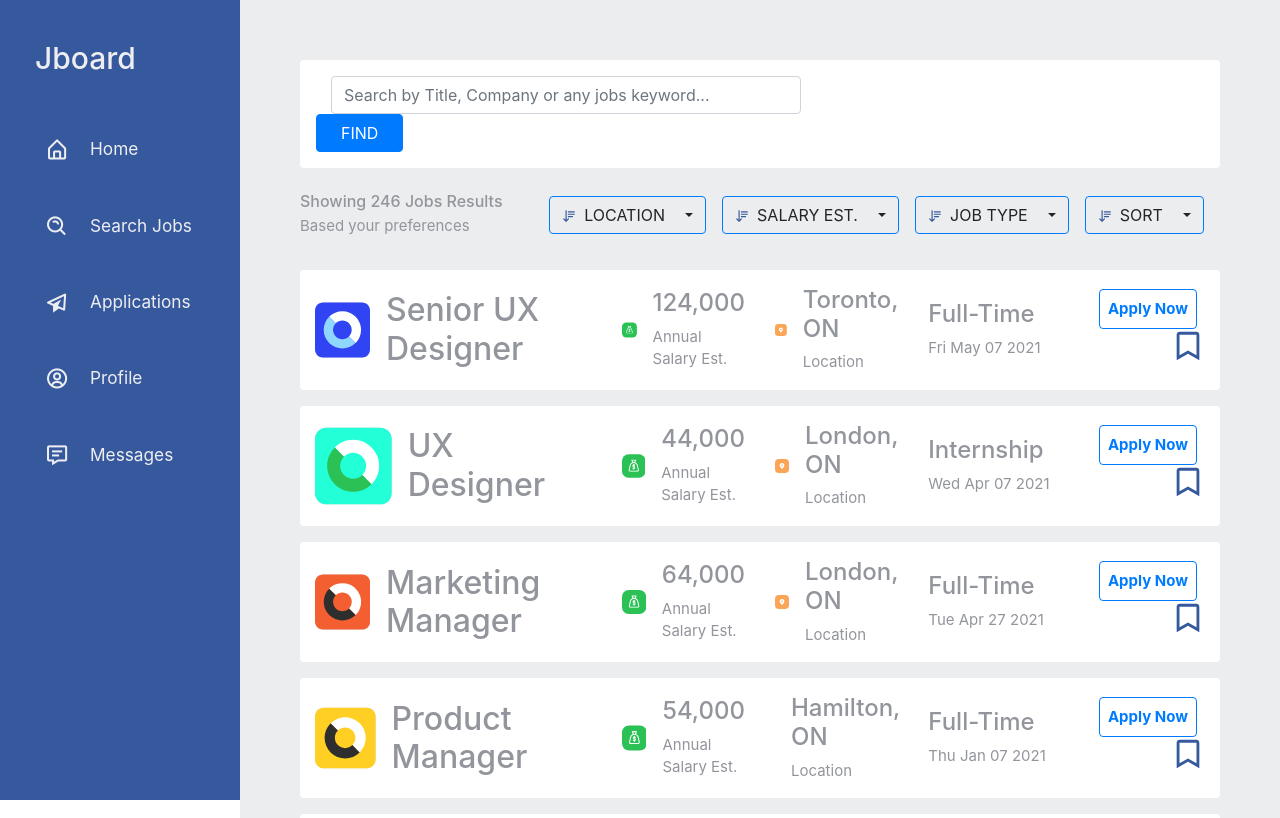
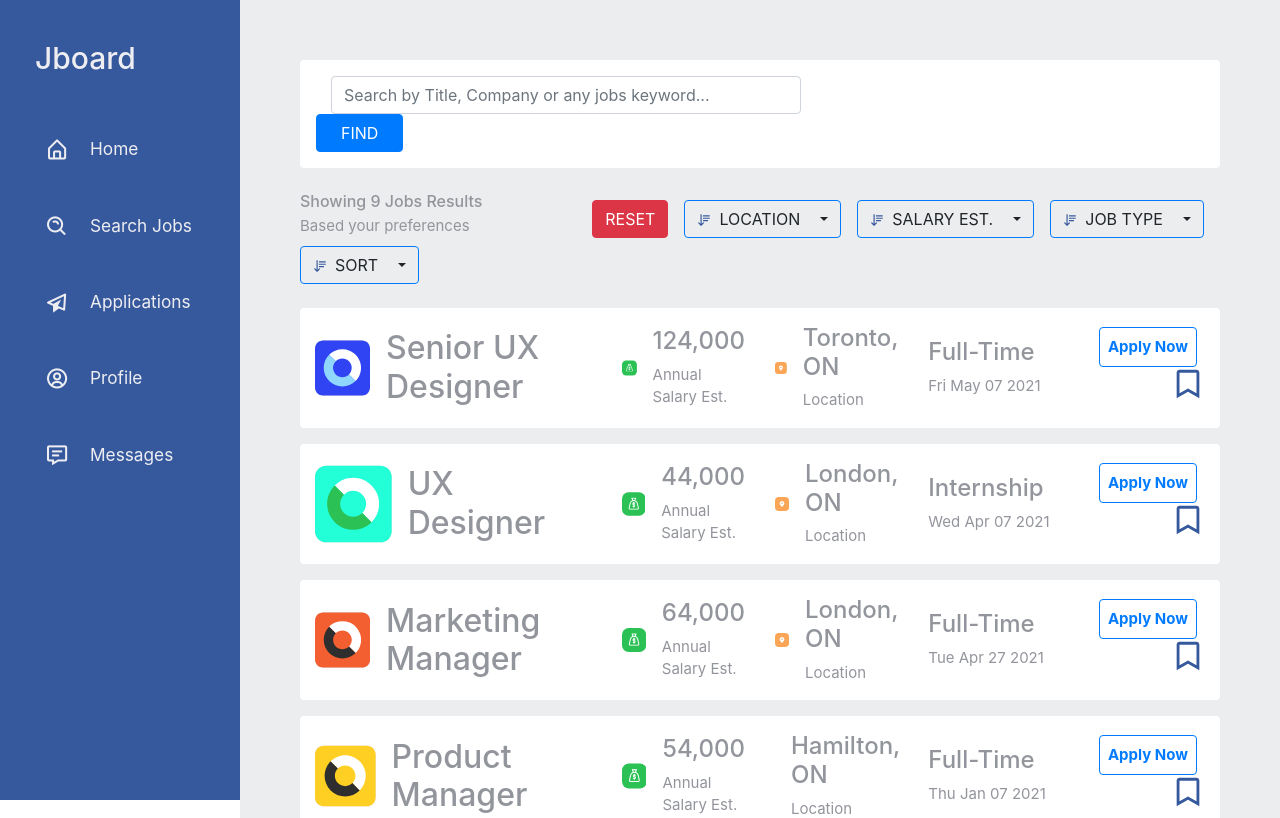
Before and after one commit to 9714park/Job-Board, a React (Create React App) app: page /jobs in a window 1280 px wide. Shown: the top 818 px of the page. Built offline with nearby package versions, Linux system fonts and the light colour scheme.

Commit message:
Add search input and onReset logic.

```diff
--- a/src/App.js
+++ b/src/App.js
@@ -5,26 +5,20 @@ import Dashboard from './components/dashboard/Dashboard';
 import SearchJobs from './components/jobs/SearchJobs';
 
 function App() {
-  let path = window.location.pathname;
-  path = path.split('/');
-  path = path[path.length - 1];
-
-  const routes = [{ url: '/', component: Dashboard }];
-
   return (
     <Router>
       <div className='App'>
         <Nav />
-        <Switch>
-          <div className='content'>
+        <div className='content'>
+          <Switch>
             <Route exact path='/'>
               <Dashboard />
             </Route>
             <Route exact path='/jobs'>
               <SearchJobs />
             </Route>
-          </div>
-        </Switch>
+          </Switch>
+        </div>
       </div>
     </Router>
   );
--- a/src/components/jobs/SearchFilter.js
+++ b/src/components/jobs/SearchFilter.js
@@ -1,5 +1,5 @@
 import React, { Fragment, useState, useEffect, useRef } from 'react';
-import { Dropdown } from 'react-bootstrap';
+import { Button, Dropdown } from 'react-bootstrap';
 
 function SearchFilter(props) {
   /* Use State */
@@ -93,9 +93,32 @@ function SearchFilter(props) {
       });
     }
   };
+
+  const onResetSelected = () => {
+    props.onReset();
+    setTypeFilterStatus({
+      name: '',
+      active: false,
+      filter: '',
+    });
+    setSalaryFilterStatus({
+      name: '',
+      active: false,
+      filter: 0,
+    });
+    setLocationFilterStatus({
+      name: '',
+      active: false,
+      filter: '',
+    });
+  };
+
   return (
     <Fragment>
-      <Dropdown className='dropdown custom-dropdown mb-0 mr-3 mt-3 mt-sm-0 mb-2'>
+      <Button className='mr-3' variant='danger' onClick={onResetSelected}>
+        RESET
+      </Button>
+      <Dropdown className='dropdown custom-dropdown mr-3'>
         <Dropdown.Toggle
           className='btn border border-primary text-black rounded i-false'
           role='button'
@@ -163,7 +186,7 @@ function SearchFilter(props) {
         </Dropdown.Menu>
       </Dropdown>
 
-      <Dropdown className='dropdown custom-dropdown mb-0 mr-3 mt-3 mt-sm-0 mb-2'>
+      <Dropdown className='dropdown custom-dropdown mr-3'>
         <Dropdown.Toggle
           className='btn border border-primary text-black rounded i-false'
           role='button'
@@ -233,7 +256,7 @@ function SearchFilter(props) {
         </Dropdown.Menu>
       </Dropdown>
 
-      <Dropdown className='dropdown custom-dropdown mb-0 mr-3 mt-3 mt-sm-0 mb-2'>
+      <Dropdown className='dropdown custom-dropdown mr-3'>
         <Dropdown.Toggle
           className='btn border border-primary text-black rounded i-false'
           role='button'
@@ -296,7 +319,7 @@ function SearchFilter(props) {
         </Dropdown.Menu>
       </Dropdown>
 
-      <Dropdown className='dropdown custom-dropdown mb-0 mr-3 mt-3 mt-sm-0 mb-2'>
+      <Dropdown className='dropdown custom-dropdown mr-3'>
         <Dropdown.Toggle
           className='btn border border-primary text-black rounded i-false'
           role='button'
--- a/src/components/jobs/SearchJobs.js
+++ b/src/components/jobs/SearchJobs.js
@@ -1,11 +1,12 @@
-import React, { Fragment, useState } from 'react';
-import { Link } from 'react-router-dom';
+import React, { Fragment, useState, useEffect } from 'react';
+import { Link, useParams } from 'react-router-dom';
 import SearchFilter from './SearchFilter';
 import './SearchJobs.css';
 
 function SearchJobs() {
   const dummyJobList = [
     {
+      id: 1,
       title: 'Senior UX Designer',
       salary: 124000,
       type: 'Full-Time',
@@ -15,6 +16,7 @@ function SearchJobs() {
       fill: ['#D3D3D3', '#3144F3', '#8FD7FF'],
     },
     {
+      id: 2,
       title: 'UX Designer',
       salary: 44000,
       type: 'Internship',
@@ -24,6 +26,7 @@ function SearchJobs() {
       fill: ['#D3D3D3', '#23FFD7', '#2BC155'],
     },
     {
+      id: 3,
       title: 'Marketing Manager',
       salary: 64000,
       type: 'Full-Time',
@@ -33,6 +36,7 @@ function SearchJobs() {
       fill: ['#D3D3D3', '#F35F31', '#2E2E2E'],
     },
     {
+      id: 4,
       title: 'Product Manager',
       salary: 54000,
       type: 'Full-Time',
@@ -42,6 +46,7 @@ function SearchJobs() {
       fill: ['#D3D3D3', '#FFCF23', '#2E2E2E'],
     },
     {
+      id: 5,
       title: 'Senior Engineer',
       salary: 165000,
       type: 'Full-Time',
@@ -51,6 +56,7 @@ function SearchJobs() {
       fill: ['#FBA556', '#3144F3', '#2E2E2E'],
     },
     {
+      id: 6,
       title: 'Web Developer',
       salary: 42000,
       type: 'Part-Time',
@@ -60,6 +66,7 @@ function SearchJobs() {
       fill: ['#FBA556', '#FFCF23', '#EFF331'],
     },
     {
+      id: 7,
       title: 'Web Developer',
       salary: 65000,
       type: 'Contract',
@@ -69,6 +76,7 @@ function SearchJobs() {
       fill: ['#D3D3D3', '#3144F3', '#8FD7FF'],
     },
     {
+      id: 8,
       title: 'Backend Engineer',
       salary: 112000,
       type: 'Full-Time',
@@ -78,6 +86,7 @@ function SearchJobs() {
       fill: ['#D3D3D3', '#23FFD7', '#2BC155'],
     },
     {
+      id: 9,
       title: 'Quality Assurance Tester',
       salary: 42000,
       type: 'Part-Time',
@@ -88,21 +97,7 @@ function SearchJobs() {
     },
   ];
   const [jobList, setJobList] = useState(dummyJobList);
-
-  const filterJobListByLocation = (location) => {
-    const filteredJobList = jobList.filter((job) => job.location.includes(location));
-    setJobList(filteredJobList);
-  };
-
-  const filterJobListBySalary = (salary) => {
-    const filteredJobList = jobList.filter((job) => job.salary >= salary);
-    setJobList(filteredJobList);
-  };
-
-  const filterJobListByType = (type) => {
-    const filteredJobList = jobList.filter((job) => job.type.includes(type));
-    setJobList(filteredJobList);
-  };
+  const [searchInput, setSearchInput] = useState('');
 
   const filterJobList = (filterObj) => {
     const { location, salary, type } = filterObj;
@@ -124,6 +119,26 @@ function SearchJobs() {
     setJobList(filteredJobList);
   };
 
+  const onSearchInput = (event) => {
+    setSearchInput(event.target.value);
+  };
+
+  const submitSearchInput = () => {
+    if (searchInput) {
+      let filteredJobList = dummyJobList;
+      filteredJobList = filteredJobList.filter((job) => {
+        return job.title.includes(searchInput);
+      });
+      setJobList(filteredJobList);
+    } else {
+      setJobList(dummyJobList);
+    }
+  };
+
+  const onReset = () => {
+    setSearchInput('');
+  };
+
   return (
     <Fragment>
       <div className='d-flex align-items-center flex-wrap search-job bg-white rounded py-3 px-md-3 px-0 mb-4'>
@@ -131,26 +146,32 @@ function SearchJobs() {
           <input
             className='form-control input-rounded mr-auto mb-md-0 mb-3'
             type='text'
+            value={searchInput}
             placeholder='Search by Title, Company or any jobs keyword...'
+            onChange={onSearchInput}
           />
         </div>
-        <Link to='/search-job' className='btn btn-primary rounded px-4'>
+        <button className='btn btn-primary rounded px-4' onClick={submitSearchInput}>
           FIND
-        </Link>
+        </button>
       </div>
 
       <div className='d-flex flex-wrap mb-4 align-items-center search-filter'>
         <div className='mr-auto mb-2 pr-2'>
-          <h6 className='text-black fs-16 font-w600 mb-1'>Showing 246 Jobs Results</h6>
+          <h6 className='text-black fs-16 font-w600 mb-1'>
+            Showing {jobList.length} Jobs Results
+          </h6>
           <span className='fs-14'>Based your preferences</span>
         </div>
-        <SearchFilter onFilter={filterJobList} />
+        <SearchFilter onFilter={filterJobList} onReset={onReset} />
       </div>
       <div className='row'>
         <div className='col-xl-12'>
           {jobList.map((job) => {
             return (
-              <div className='d-flex flex-wrap search-row bg-white py-3 mb-3 rounded justify-content-between align-items-center'>
+              <div
+                className='d-flex flex-wrap search-row bg-white py-3 mb-3 rounded justify-content-between align-items-center'
+                key={job.id}>
                 <div className='d-flex col-xl-4 col-xxl-3 col-lg-4 col-sm-6 align-items-center'>
                   <svg
                     className='mr-3'
```
Also changed, not shown: src/components/ctx/job-context.js (deleted, +0 -10 lines).
